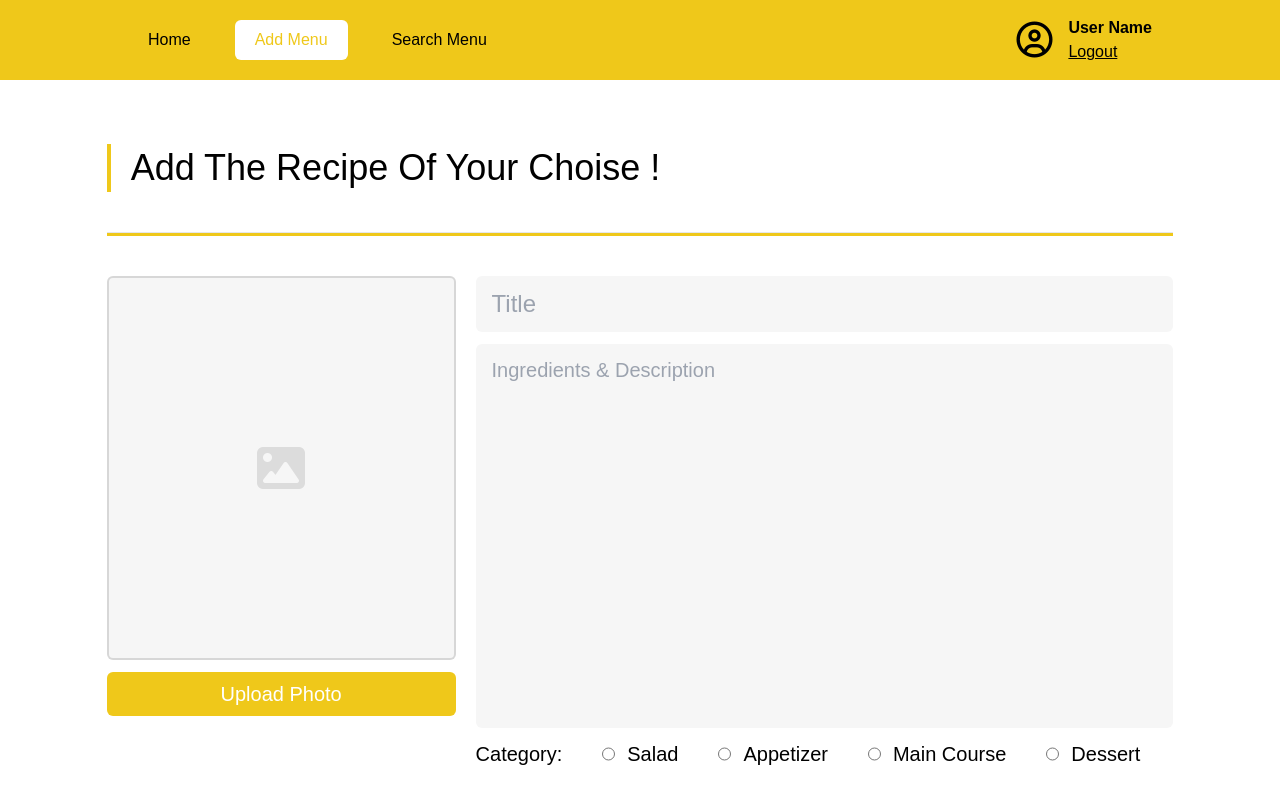
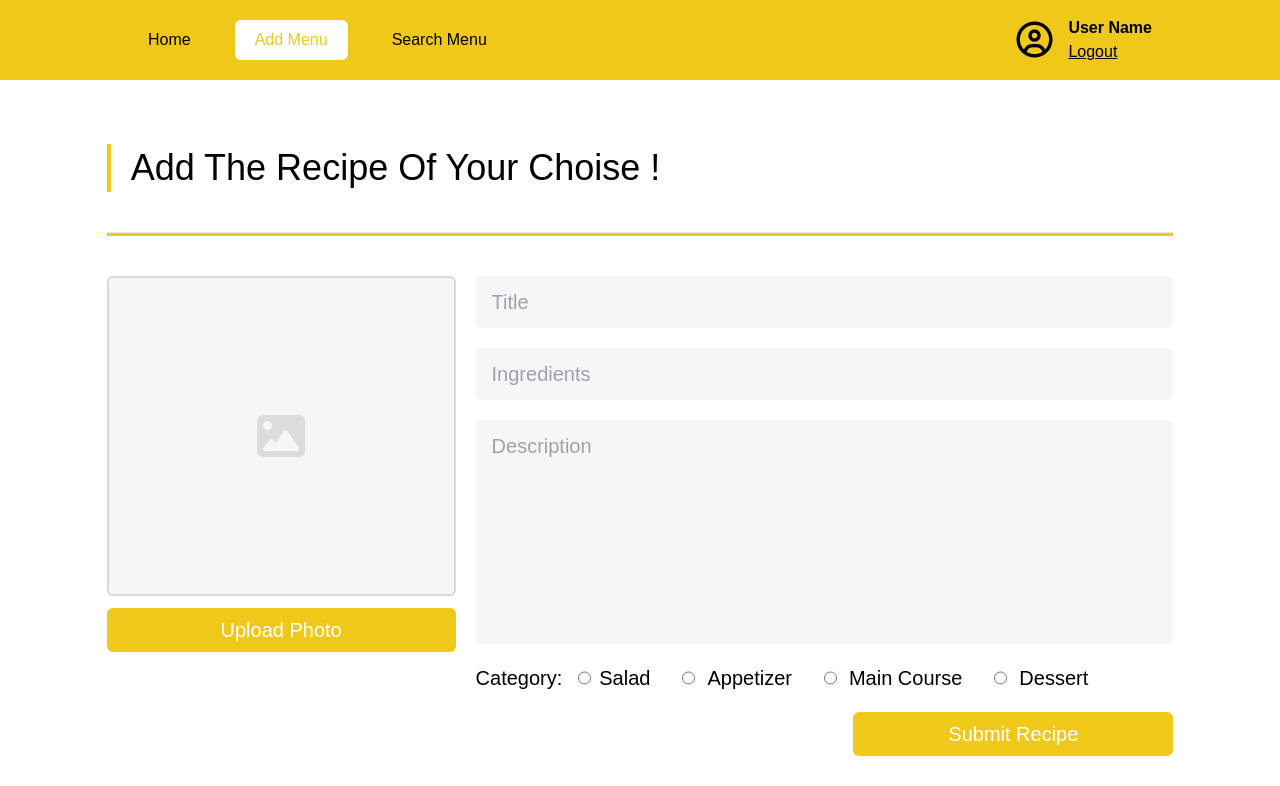
Before and after one commit to MatiSanti7/RecipeApp, a React (Vite) app: page /add-menu in a window 1280 px wide. Shown: the top 786 px of the page. Built offline with nearby package versions, Linux system fonts and the light colour scheme.

Commit message:
Fix Style AddMenu

```diff
--- a/src/components/AddMenu.jsx
+++ b/src/components/AddMenu.jsx
@@ -24,7 +24,6 @@ const AddMenu = () => {
   return (
     <div>
       <Nav />
-      <div className="w-5/6 mx-auto"></div>
       <section className="w-5/6 mx-auto py-36">
         <div className="flex items-center gap-5 mb-10">
           <div className="w-1 h-12 bg-[#EFC81A]"></div>
@@ -34,7 +33,7 @@ const AddMenu = () => {
         <form action="" className="flex flex-col items-end gap-5 mt-10">
           <div className="flex w-full gap-5">
             <div className="flex flex-col w-1/3 gap-3 mx-auto">
-              <div className="w-full mx-auto bg-[#F6F6F6] border-2 border-[#00000020] rounded-md h-96 flex items-center justify-center">
+              <div className="w-full mx-auto bg-[#F6F6F6] border-2 border-[#00000020] rounded-md h-80 flex items-center justify-center">
                 {imageSrc ? (
                   <img src={imageSrc} className="object-cover w-full h-full" />
                 ) : (
@@ -57,21 +56,27 @@ const AddMenu = () => {
                 />
               </div>
             </div>
-            <div className="flex flex-col w-2/3 gap-3">
+            <div className="flex flex-col w-2/3 gap-5">
               <input
                 type="text"
                 placeholder="Title"
-                className="px-4 py-3 text-2xl bg-[#F6F6F6] rounded-md focus:outline-none"
+                className="px-4 py-3 text-xl bg-[#F6F6F6] rounded-md focus:outline-none"
+              />
+              <input
+                type="text"
+                placeholder="Ingredients"
+                className="px-4 py-3 text-xl bg-[#F6F6F6] rounded-md focus:outline-none"
               />
               <textarea
                 name=""
                 id=""
-                className="px-4 py-3 text-xl bg-[#F6F6F6] rounded-md resize-none h-96 focus:outline-none"
-                placeholder="Ingredients & Description"
+                className="px-4 py-3 text-xl bg-[#F6F6F6] rounded-md resize-none h-56 focus:outline-none"
+                placeholder="Description"
               ></textarea>
-              <div className="flex gap-10 text-xl">
+              <div className="flex gap-4 text-xl">
                 <label htmlFor="">Category:</label>
-                <div className="flex gap-3">
+                <div className="flex gap-8">
+                  <div className="flex gap-2">
                     <input type="radio" name="category" id="salad" />
                     <label htmlFor="salad">Salad</label>
                   </div>
@@ -90,7 +95,8 @@ const AddMenu = () => {
                 </div>
               </div>
             </div>
-          <button className="bg-[#EFC81A] py-2 text-xl rounded-md text-white px-10">
+          </div>
+          <button className="bg-[#EFC81A] py-2 min-w-80 text-xl rounded-md text-white px-10">
             Submit Recipe
           </button>
         </form>
```
Lines whose indentation alone changed are shown as unchanged.
